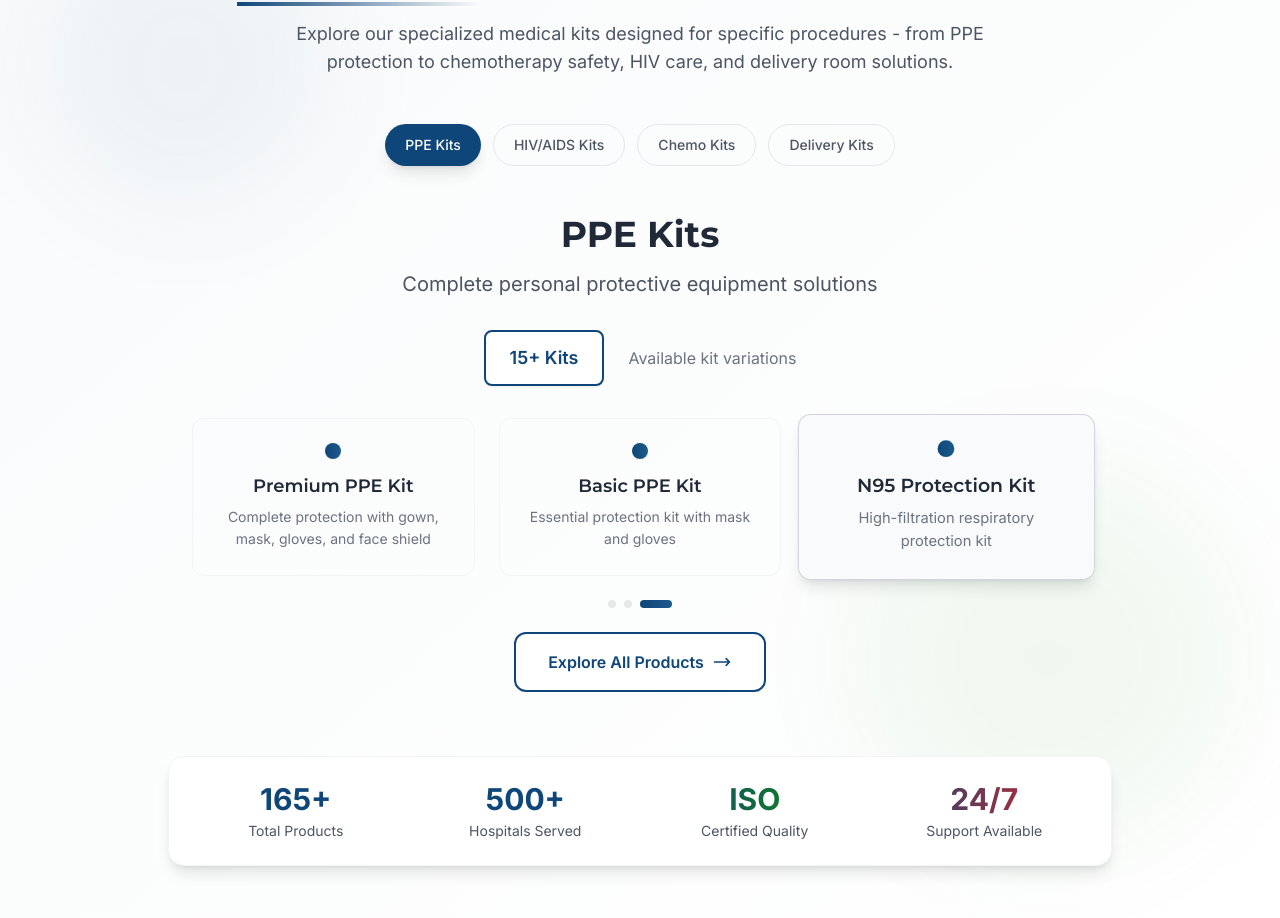
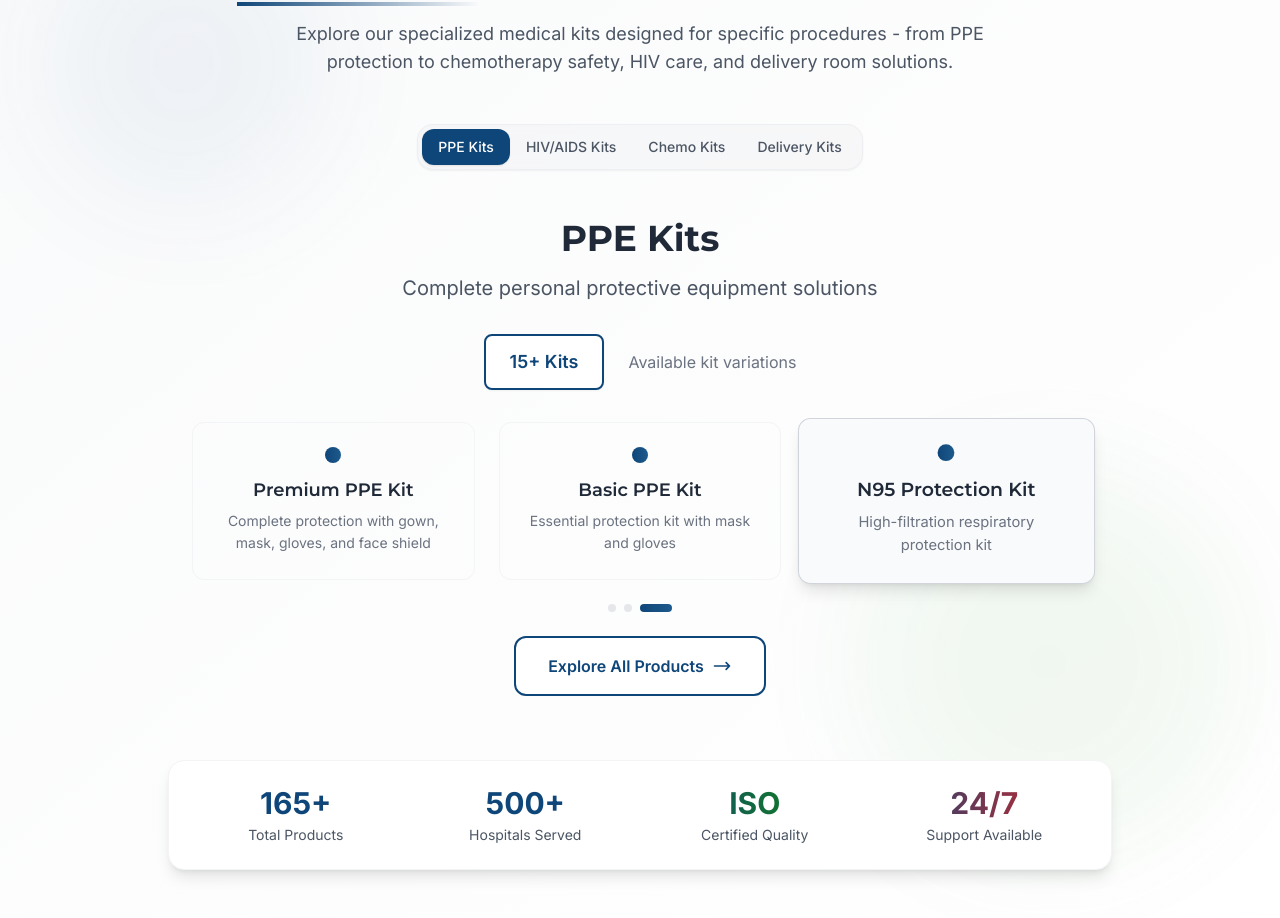
Before and after one commit to Shubh1810/acuron-site, a Next.js app: page / in a window 1280 px wide. Shown: the part 2636-3554 px from the top of the page. Built offline with nearby package versions, Linux system fonts and the light colour scheme; a web font is replaced by a local one.

Commit message:
formatting

```diff
--- a/app/components/sections/ProductPreviewSection.tsx
+++ b/app/components/sections/ProductPreviewSection.tsx
@@ -478,8 +478,9 @@ export default function ProductPreviewSection() {
           </p>
         </div>
 
-        {/* Category Tabs */}
-        <div className="flex flex-wrap justify-center gap-3 mb-12">
+        {/* Category Filter - Apple-like Design */}
+        <div className="flex justify-center mb-12">
+          <div className="inline-flex p-1 bg-gray-100/60 backdrop-blur-sm rounded-2xl border border-gray-200/50 shadow-sm">
             {productCategories.map((category, index) => (
               <button
                 key={index}
@@ -487,15 +488,31 @@ export default function ProductPreviewSection() {
                   setActiveCategory(index);
                   setCurrentProductIndex(0);
                 }}
-              className={`px-5 py-2.5 rounded-full text-sm font-medium transition-all duration-200 ${
+                className={`relative px-4 py-2 text-sm font-medium rounded-xl transition-all duration-300 ease-out ${
                   activeCategory === index
-                  ? "bg-[#0F4679] text-white shadow-lg"
-                  : "text-gray-600 hover:text-[#0F4679] hover:bg-gray-100 border border-gray-200"
+                    ? "text-white shadow-sm"
+                    : "text-gray-600 hover:text-gray-800"
                 }`}
               >
+                {/* Active background */}
+                {activeCategory === index && (
+                  <div
+                    className="absolute inset-0 rounded-xl shadow-sm transition-all duration-300"
+                    style={{
+                      background: index === 0 ? '#0F4679' :
+                                 index === 1 ? '#158C07' :
+                                 index === 2 ? '#7C3AED' : '#DC2626'
+                    }}
+                  />
+                )}
+
+                {/* Button text */}
+                <span className="relative z-10 whitespace-nowrap">
                   {category.name}
+                </span>
               </button>
             ))}
+          </div>
         </div>
 
         {/* Main Product Showcase */}
```
Lines whose indentation alone changed are shown as unchanged.
